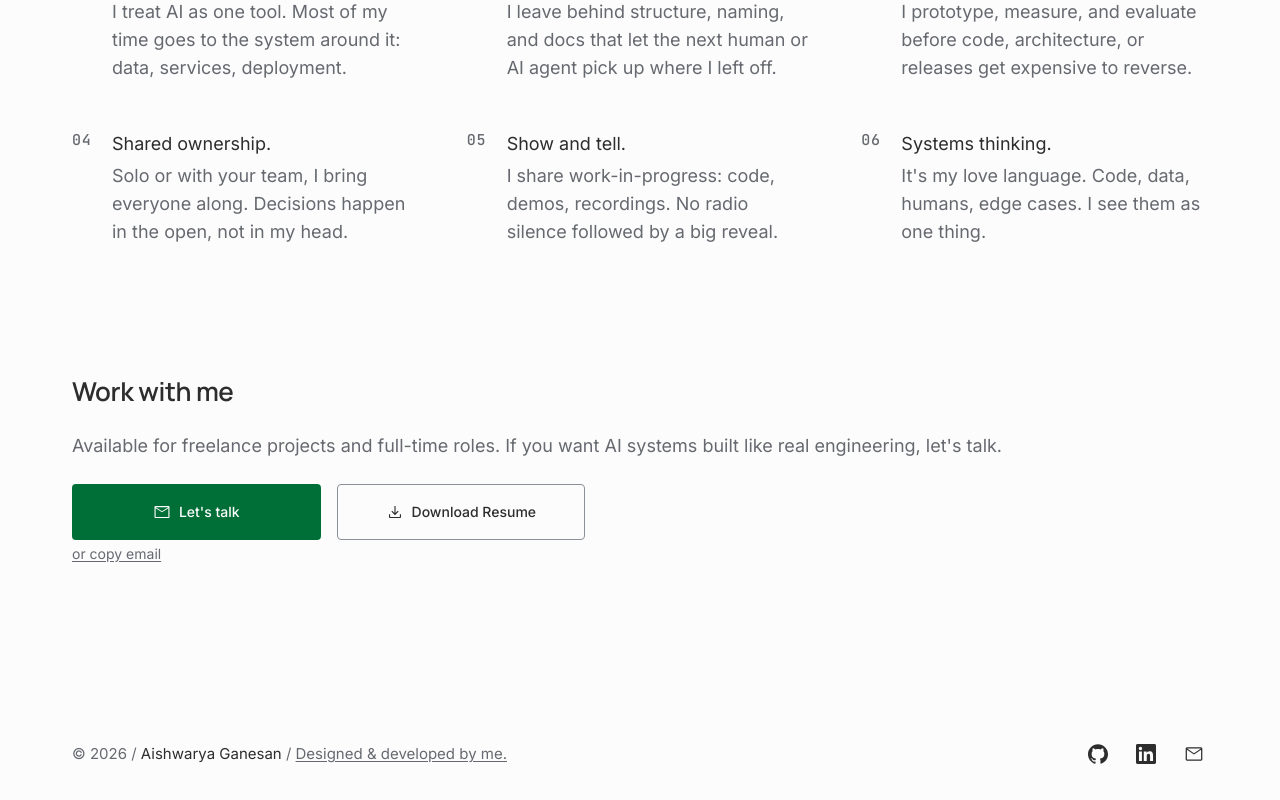
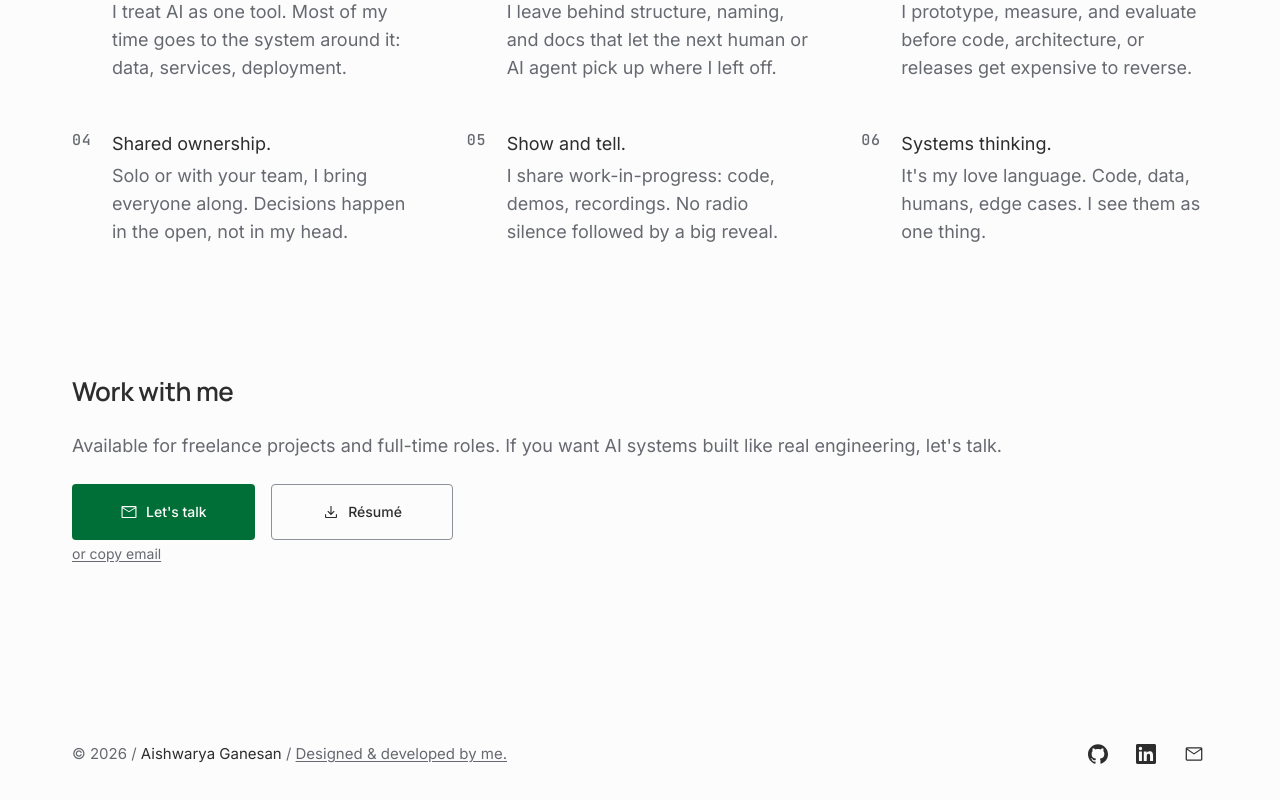
Before and after one commit to 95-ag/ag-portfolio, a Next.js app: page /about in a window 1280 px wide. Shown: the part 1374-2174 px from the top of the page. Built offline with nearby package versions, Linux system fonts and the light colour scheme.

Commit message:
feat: resume opens and downloads in one action

```diff
--- a/src/app/about/page.tsx
+++ b/src/app/about/page.tsx
@@ -2,7 +2,6 @@ import type { Metadata } from "next";
 import Image from "next/image";
 import { GitHubIcon } from "@/components/icons/brands/github";
 import { LinkedInIcon } from "@/components/icons/brands/linkedin";
-import { DownloadIcon } from "@/components/icons/material/download";
 import { MailIcon } from "@/components/icons/material/mail";
 import { Container } from "@/components/layout/container";
 import { Section } from "@/components/layout/section";
@@ -11,6 +10,7 @@ import { Button } from "@/components/ui/button";
 import { CopyLink } from "@/components/ui/copy-link";
 import { Heading } from "@/components/ui/heading";
 import { LinkPill } from "@/components/ui/link-pill";
+import { ResumeButton } from "@/components/ui/resume-button";
 import { Tag } from "@/components/ui/tag";
 import { getAbout } from "@/lib/content/about";
 import { getFeaturedProjects } from "@/lib/content/projects";
@@ -178,15 +178,7 @@ export default function AboutPage() {
                 </Button>
                 <CopyLink value={about.contactEmail} />
               </div>
-              <Button
-                variant="secondary"
-                href="/AishwaryaGanesan_Resume.pdf"
-                download
-                icon={<DownloadIcon size={18} />}
-                className="justify-center"
-              >
-                Download Resume
-              </Button>
+              <ResumeButton href="/AishwaryaGanesan_Resume.pdf" />
             </div>
           </div>
         </div>
--- /dev/null
+++ b/src/components/ui/resume-button.tsx
@@ -0,0 +1,29 @@
+"use client";
+
+import { DownloadIcon } from "@/components/icons/material/download";
+import { Button } from "@/components/ui/button";
+
+// One action that both opens the résumé in a new tab (read-only view) and
+// triggers a download — per the chosen "one button does both" behavior.
+export function ResumeButton({ href }: { href: string }) {
+  const handleClick = () => {
+    window.open(href, "_blank", "noopener,noreferrer");
+    const link = document.createElement("a");
+    link.href = href;
+    link.download = "";
+    document.body.appendChild(link);
+    link.click();
+    link.remove();
+  };
+
+  return (
+    <Button
+      variant="secondary"
+      onClick={handleClick}
+      icon={<DownloadIcon size={18} />}
+      className="justify-center"
+    >
+      Résumé
+    </Button>
+  );
+}
```
